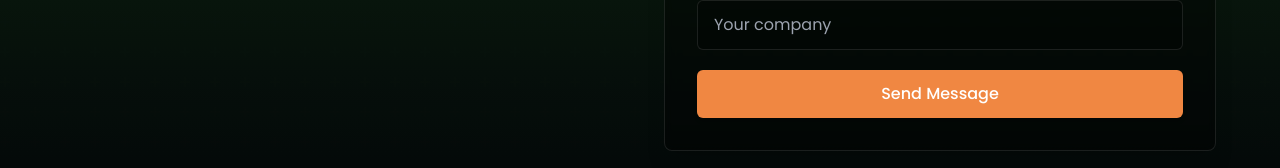
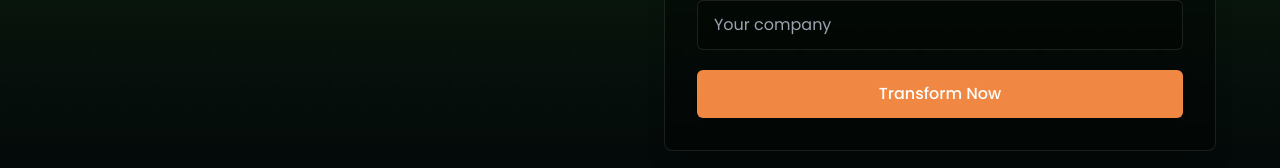
Before and after one commit to gerry004/dubsof, a Next.js app: page / in a window 1280 px wide. Shown: the part 5427-5595 px from the top of the page. Built offline with nearby package versions, Linux system fonts and the light colour scheme.

Commit message:
transform now

```diff
--- a/src/components/home/ContactSection.tsx
+++ b/src/components/home/ContactSection.tsx
@@ -107,7 +107,7 @@ export default function ContactSection() {
               </div>
 
               <button type="submit" className="w-full px-6 py-3 bg-warm-orange text-white font-medium rounded-md shadow-md hover:bg-opacity-90 focus:outline-none focus:ring-2 focus:ring-warm-orange focus:ring-offset-2 transition-colors duration-300">
-                Send Message
+                Transform Now
               </button>
             </form>
           </div>
```
